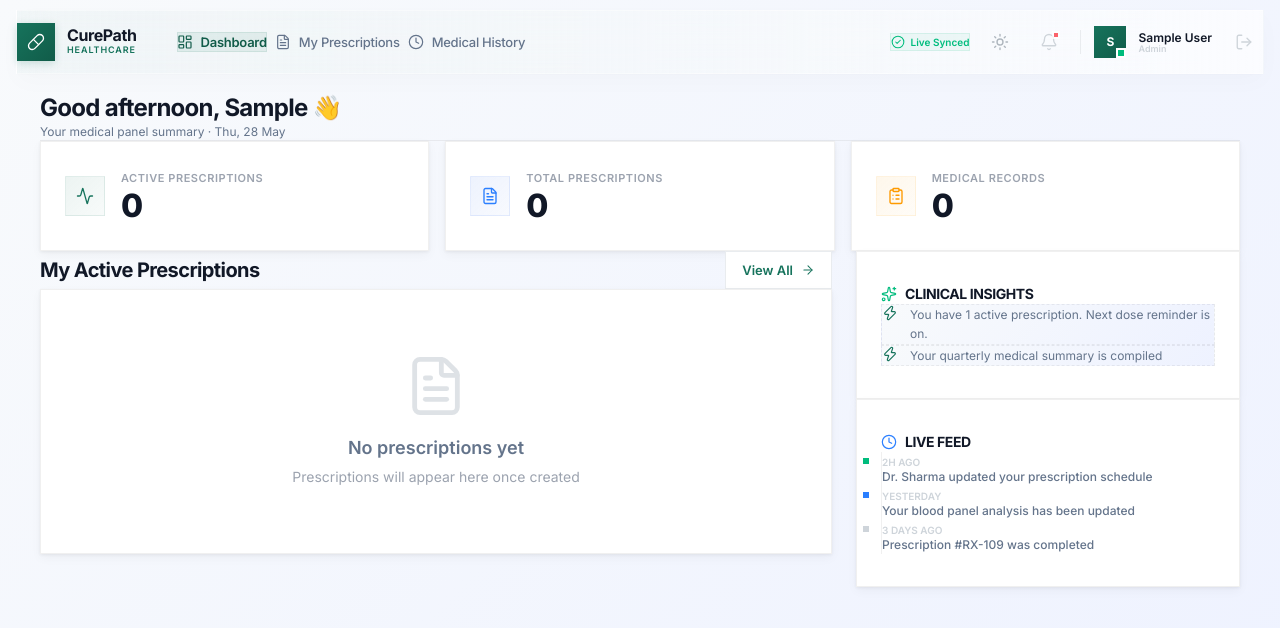
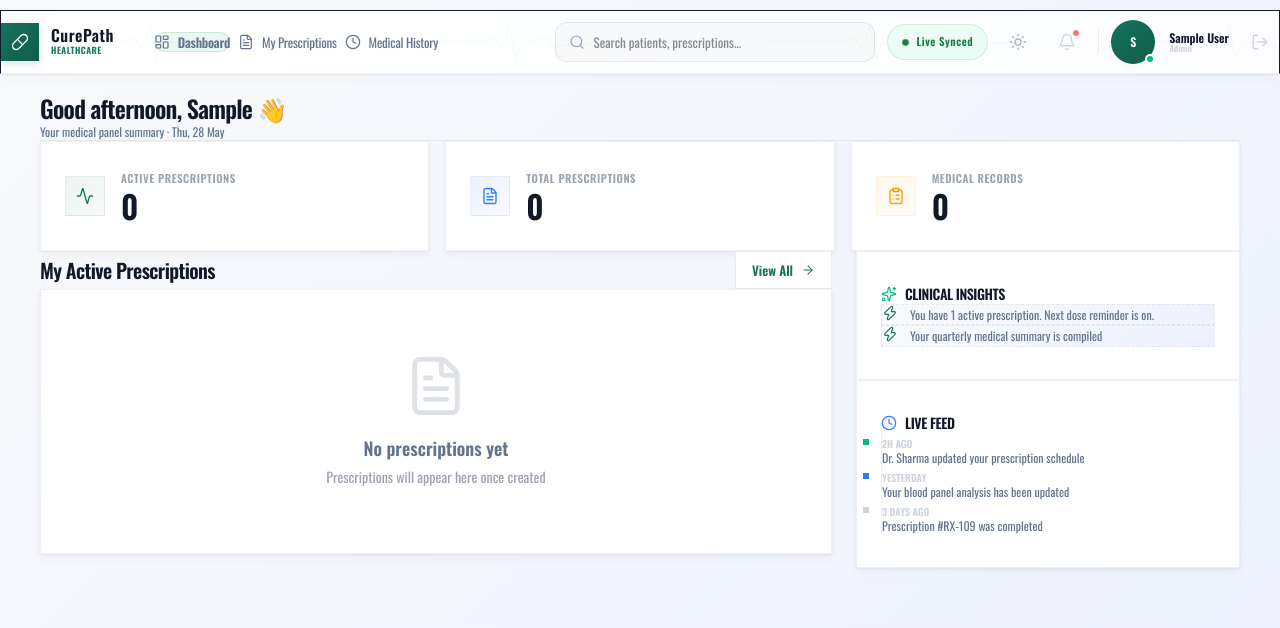
Before and after one commit to dewanggandhi01/CurePath, a Next.js app: page /dashboard in a window 1280 px wide. Shown: the top 628 px of the page. Built offline with nearby package versions, Linux system fonts and the light colour scheme; sample sign-in values are in the browser's storage.

Commit message:
feat: redesign navbar with premium glassmorphic animated ecg wave background, inline search bar, pulsing live sync capsule, and global oswald/montserrat font family stack

```diff
--- a/app/globals.css
+++ b/app/globals.css
@@ -173,7 +173,7 @@
   --color-gray-700: var(--color-gray-700);
   --color-gray-800: var(--color-gray-800);
   --color-gray-900: var(--color-gray-900);
-  --font-sans: 'Inter', system-ui, sans-serif;
+  --font-sans: Oswald, Montserrat, Arial, sans-serif;
 }
 
 /* ========== BASE RESET ========== */
@@ -189,7 +189,7 @@ html {
 }
 
 body {
-  font-family: 'Inter', system-ui, sans-serif;
+  font-family: Oswald, Montserrat, Arial, sans-serif, system-ui;
   color: var(--text-primary);
   background: var(--bg-secondary);
   -webkit-font-smoothing: antialiased;
@@ -1262,3 +1262,229 @@ svg, svg.lucide {
     animation-delay: 0.5s !important;
   }
 }
+
+/* ========== PREMIUM REDESIGNED NAVBAR STYLES ========== */
+.navbar {
+  position: relative !important;
+  overflow: hidden !important;
+  height: 64px !important;
+  backdrop-filter: blur(20px) !important;
+  background: rgba(255, 255, 255, 0.82) !important;
+  border-bottom: 1px solid rgba(0, 0, 0, 0.05) !important;
+  box-shadow:
+    0 4px 12px rgba(0, 0, 0, 0.03),
+    0 1px 2px rgba(0, 0, 0, 0.06) !important;
+  width: 100% !important;
+}
+
+[data-theme="dark"] .navbar {
+  background: rgba(11, 17, 32, 0.85) !important;
+  border-bottom-color: rgba(255, 255, 255, 0.05) !important;
+  box-shadow:
+    0 4px 12px rgba(0, 0, 0, 0.25),
+    0 1px 2px rgba(0, 0, 0, 0.3) !important;
+}
+
+.navbar-bg {
+  position: absolute !important;
+  inset: 0 !important;
+  opacity: 0.035 !important;
+  background-image: url('/ecg-line.svg') !important;
+  background-repeat: repeat-x !important;
+  background-position: left center !important;
+  background-size: 360px 40px !important;
+  animation: moveWave 30s linear infinite !important;
+  pointer-events: none !important;
+  z-index: 1 !important;
+}
+
+[data-theme="dark"] .navbar-bg {
+  opacity: 0.06 !important;
+  filter: brightness(1.5);
+}
+
+@keyframes moveWave {
+  0% { background-position: 0px center; }
+  100% { background-position: 720px center; }
+}
+
+.navbar-content {
+  position: relative !important;
+  z-index: 2 !important;
+  width: 100% !important;
+  height: 100% !important;
+  display: flex !important;
+  align-items: center !important;
+  justify-content: space-between !important;
+}
+
+.nav-link {
+  transition: all 0.3s ease !important;
+  display: inline-flex !important;
+  align-items: center !important;
+  gap: 8px !important;
+  color: var(--text-secondary) !important;
+}
+
+.nav-link:hover {
+  color: #15803d !important;
+  transform: translateY(-2px) !important;
+}
+
+[data-theme="dark"] .nav-link:hover {
+  color: #4ade80 !important;
+}
+
+.live-badge {
+  background: #ecfdf5 !important;
+  color: #15803d !important;
+  padding: 8px 14px !important;
+  border-radius: 999px !important;
+  display: inline-flex !important;
+  align-items: center !important;
+  gap: 8px !important;
+  font-size: 11px !important;
+  font-weight: 700 !important;
+  border: 1px solid rgba(21, 128, 61, 0.12) !important;
+  letter-spacing: 0.5px !important;
+}
+
+[data-theme="dark"] .live-badge {
+  background: rgba(22, 163, 74, 0.08) !important;
+  color: #4ade80 !important;
+  border-color: rgba(74, 222, 128, 0.15) !important;
+}
+
+.live-dot {
+  width: 7px !important;
+  height: 7px !important;
+  background-color: #15803d !important;
+  border-radius: 50% !important;
+  animation: livePulse 2s infinite !important;
+  display: inline-block !important;
+}
+
+[data-theme="dark"] .live-dot {
+  background-color: #4ade80 !important;
+}
+
+@keyframes livePulse {
+  0% {
+    transform: scale(0.95);
+    box-shadow: 0 0 0 0 rgba(21, 128, 61, 0.7);
+  }
+  70% {
+    transform: scale(1);
+    box-shadow: 0 0 0 6px rgba(21, 128, 61, 0);
+  }
+  100% {
+    transform: scale(0.95);
+    box-shadow: 0 0 0 0 rgba(21, 128, 61, 0);
+  }
+}
+
+@keyframes livePulseDark {
+  0% {
+    transform: scale(0.95);
+    box-shadow: 0 0 0 0 rgba(74, 222, 128, 0.7);
+  }
+  70% {
+    transform: scale(1);
+    box-shadow: 0 0 0 6px rgba(74, 222, 128, 0);
+  }
+  100% {
+    transform: scale(0.95);
+    box-shadow: 0 0 0 0 rgba(74, 222, 128, 0);
+  }
+}
+
+[data-theme="dark"] .live-dot {
+  animation: livePulseDark 2s infinite !important;
+}
+
+.avatar {
+  width: 44px !important;
+  height: 44px !important;
+  border-radius: 50% !important;
+  overflow: hidden !important;
+  display: flex !important;
+  align-items: center !important;
+  justify-content: center !important;
+  box-shadow: 0 2px 8px rgba(0, 0, 0, 0.05) !important;
+}
+
+.profile {
+  display: flex !important;
+  align-items: center !important;
+  gap: 14px !important;
+}
+
+.navbar-search-wrapper {
+  position: relative;
+  display: flex;
+  align-items: center;
+}
+
+.navbar-search-wrapper .search-icon {
+  position: absolute;
+  left: 14px;
+  color: #94a3b8;
+  pointer-events: none;
+  z-index: 10;
+}
+
+.navbar-search {
+  width: 320px !important;
+  height: 40px !important;
+  border-radius: 12px !important;
+  border: 1px solid rgba(0, 0, 0, 0.08) !important;
+  padding: 0 16px 0 38px !important;
+  font-size: 13px !important;
+  background: rgba(0, 0, 0, 0.02) !important;
+  transition: all 0.3s ease !important;
+  color: var(--text-primary) !important;
+  outline: none !important;
+}
+
+.navbar-search:hover {
+  background: rgba(0, 0, 0, 0.04) !important;
+  border-color: rgba(0, 0, 0, 0.12) !important;
+}
+
+.navbar-search:focus {
+  background: var(--bg-primary) !important;
+  border-color: #16a34a !important;
+  box-shadow: 0 0 0 3px rgba(22, 163, 74, 0.1) !important;
+}
+
+[data-theme="dark"] .navbar-search {
+  background: rgba(255, 255, 255, 0.03) !important;
+  border-color: rgba(255, 255, 255, 0.08) !important;
+}
+
+[data-theme="dark"] .navbar-search:hover {
+  background: rgba(255, 255, 255, 0.05) !important;
+  border-color: rgba(255, 255, 255, 0.12) !important;
+}
+
+[data-theme="dark"] .navbar-search:focus {
+  background: #0f172a !important;
+  border-color: #4ade80 !important;
+  box-shadow: 0 0 0 3px rgba(74, 222, 128, 0.15) !important;
+}
+
+.bell-badge {
+  position: absolute !important;
+  top: 6px !important;
+  right: 6px !important;
+  width: 8px !important;
+  height: 8px !important;
+  border-radius: 50% !important;
+  background-color: #ef4444 !important;
+  border: 1.5px solid var(--bg-primary) !important;
+}
+
+.logo-text {
+  letter-spacing: 0.5px !important;
+  font-weight: 700 !important;
+}
--- a/components/Navbar.tsx
+++ b/components/Navbar.tsx
@@ -1,7 +1,7 @@
 "use client";
 
 import Link from "next/link";
-import { usePathname } from "next/navigation";
+import { usePathname, useRouter } from "next/navigation";
 import { useState, useEffect } from "react";
 import { motion, AnimatePresence } from "framer-motion";
 import {
@@ -15,6 +15,7 @@ import {
   Menu,
   X,
   CheckCircle2,
+  Search,
 } from "lucide-react";
 import type { User } from "@/lib/auth";
 import ThemeToggle from "@/components/ThemeToggle";
@@ -39,9 +40,11 @@ export default function Navbar({
   onLogout: () => void;
 }) {
   const pathname = usePathname();
+  const router = useRouter();
   const links = user.role === "doctor" ? doctorLinks : patientLinks;
   const [mobileOpen, setMobileOpen] = useState(false);
   const [scrolled, setScrolled] = useState(false);
+  const [searchQuery, setSearchQuery] = useState("");
 
   useEffect(() => {
     const handleScroll = () => setScrolled(window.scrollY > 8);
@@ -51,6 +54,12 @@ export default function Navbar({
 
   const isActive = (href: string) =>
     pathname === href || (href !== "/dashboard" && pathname.startsWith(href));
+
+  const handleSearchKeyDown = (e: React.KeyboardEvent<HTMLInputElement>) => {
+    if (e.key === "Enter" && searchQuery.trim()) {
+      router.push(`/dashboard/prescriptions?q=${encodeURIComponent(searchQuery.trim())}`);
+    }
+  };
 
   return (
     <>
@@ -62,20 +71,16 @@ export default function Navbar({
         }}
       >
         <nav
-          className="mx-auto max-w-[1440px] px-6 md:px-8 h-[64px] flex items-center justify-between transition-all duration-300 border"
+          className="mx-auto max-w-[1440px] px-6 md:px-8 flex items-center justify-between transition-all duration-300 border navbar rounded-exempt"
           style={{
             width: "calc(100% - 32px)",
-            borderRadius: "0px",
-            background: "var(--navbar-bg-glass)",
-            backdropFilter: "blur(18px)",
-            WebkitBackdropFilter: "blur(18px)",
-            borderBottom: "1px solid var(--navbar-border-glass)",
-            borderColor: scrolled ? "var(--navbar-border-glass-scrolled)" : "var(--navbar-border-glass)",
-            boxShadow: scrolled
-              ? "0 4px 20px rgba(0, 0, 0, 0.03), 0 1px 3px rgba(0, 0, 0, 0.05)"
-              : "0 1px 2px rgba(0, 0, 0, 0.01), 0 8px 24px rgba(15, 23, 42, 0.02)",
           }}
         >
+          {/* ECG repeating heartbeat wave background */}
+          <div className="navbar-bg"></div>
+
+          {/* Nav contents container */}
+          <div className="navbar-content">
             {/* Logo Section */}
             <div className="flex items-center gap-10">
               <Link href="/dashboard" className="flex items-center gap-3 group">
@@ -90,14 +95,14 @@ export default function Navbar({
                 </div>
                 <div className="flex flex-col">
                   <span
-                  className="text-[16px] font-bold tracking-tight leading-none"
+                    className="text-[16px] leading-none logo-text"
                     style={{ color: "var(--text-primary)" }}
                   >
                     CurePath
                   </span>
                   <span
                     className="text-[9px] font-semibold uppercase tracking-widest mt-0.5"
-                  style={{ color: "var(--color-primary-500)" }}
+                    style={{ color: "var(--color-primary-500)", letterSpacing: "0.5px" }}
                   >
                     Healthcare
                   </span>
@@ -112,23 +117,11 @@ export default function Navbar({
                     <Link
                       key={link.href}
                       href={link.href}
-                    className="relative flex items-center gap-2 px-3.5 py-1.5 rounded-[12px] text-[13px] transition-all duration-200"
+                      className="relative flex items-center gap-2 px-3.5 py-1.5 rounded-[12px] text-[13px] nav-link font-medium"
                       style={{
                         fontWeight: active ? 600 : 500,
                         color: active ? "var(--color-primary-600)" : "var(--text-secondary)",
                         letterSpacing: "-0.02em",
-                    }}
-                    onMouseEnter={(e) => {
-                      if (!active) {
-                        e.currentTarget.style.background = "var(--navbar-link-hover)";
-                        e.currentTarget.style.transform = "translateY(-0.5px)";
-                      }
-                    }}
-                    onMouseLeave={(e) => {
-                      if (!active) {
-                        e.currentTarget.style.background = "transparent";
-                        e.currentTarget.style.transform = "none";
-                      }
                       }}
                     >
                       <link.icon className="w-4 h-4" />
@@ -138,8 +131,8 @@ export default function Navbar({
                           layoutId="nav-active-pill"
                           className="absolute inset-0 -z-10 rounded-[12px]"
                           style={{
-                          background: "var(--navbar-active-bg)",
-                          border: "1px solid var(--navbar-active-border)",
+                            background: "rgba(22, 163, 74, 0.08)",
+                            border: "1px solid rgba(22, 163, 74, 0.15)",
                           }}
                           transition={{ type: "spring", stiffness: 380, damping: 30 }}
                         />
@@ -152,40 +145,56 @@ export default function Navbar({
 
             {/* Actions & Profile Box */}
             <div className="flex items-center gap-3">
+              {/* Search Bar */}
+              <div className="hidden xl:flex navbar-search-wrapper">
+                <Search className="search-icon w-4 h-4" />
+                <input
+                  type="text"
+                  placeholder="Search patients, prescriptions..."
+                  className="navbar-search"
+                  value={searchQuery}
+                  onChange={(e) => setSearchQuery(e.target.value)}
+                  onKeyDown={handleSearchKeyDown}
+                />
+              </div>
+
               {/* Sync Indicator */}
-            <div className="hidden sm:flex items-center gap-1.5 px-2.5 py-1 rounded-full border bg-emerald-500/5 dark:bg-emerald-500/10 border-emerald-500/10 text-[10px] font-semibold text-emerald-500">
-              <CheckCircle2 className="w-3.5 h-3.5" />
+              <div className="hidden sm:flex items-center">
+                <div className="live-badge">
+                  <span className="live-dot" />
                   <span>Live Synced</span>
+                </div>
               </div>
 
               <ThemeToggle />
 
               {/* Notification Icon with Red Badge Pulse */}
               <button
-              className="relative p-2 rounded-xl transition-all duration-200 hover:bg-gray-100 dark:hover:bg-gray-800 text-gray-400 hover:text-gray-600 dark:hover:text-gray-300"
+                className="relative p-2 rounded-xl transition-all duration-200 text-gray-400 hover:text-gray-600 dark:hover:text-gray-300"
                 style={{ padding: "10px" }}
               >
                 <Bell className="w-[18px] h-[18px]" />
-              <span className="absolute top-2 right-2 w-2 h-2 bg-red-500 rounded-full border-2 border-white dark:border-gray-900 animate-pulse" />
+                <span className="bell-badge animate-pulse" />
               </button>
 
               <div className="hidden sm:block w-px h-6 bg-gray-200 dark:bg-gray-800" />
 
               {/* Profile section rounded container */}
               <div
-              className="hidden sm:flex items-center gap-3 px-3 py-1.5 rounded-xl border border-transparent transition-all duration-200 hover:bg-gray-50 dark:hover:bg-gray-800/40 cursor-pointer"
-              onMouseEnter={(e) => e.currentTarget.style.borderColor = "var(--card-border)"}
-              onMouseLeave={(e) => e.currentTarget.style.borderColor = "transparent"}
+                onClick={() => router.push(user.role === "doctor" ? "/dashboard/patients" : "/dashboard/history")}
+                className="profile cursor-pointer"
               >
                 <div className="relative">
+                  <div className="avatar">
                     <div
-                  className="w-8 h-8 rounded-full flex items-center justify-center font-bold text-xs"
+                      className="w-full h-full flex items-center justify-center font-bold text-xs"
                       style={{
                         background: "linear-gradient(135deg, var(--color-primary-500), var(--color-primary-600))",
                         color: "white",
                       }}
                     >
                       {user.name.charAt(0)}
+                    </div>
                   </div>
                   {/* Green online dot */}
                   <span className="absolute bottom-0 right-0 w-2.5 h-2.5 bg-emerald-500 rounded-full border-2 border-white dark:border-gray-900" />
@@ -216,6 +225,7 @@ export default function Navbar({
               >
                 {mobileOpen ? <X className="w-5 h-5" /> : <Menu className="w-5 h-5" />}
               </button>
+            </div>
           </div>
         </nav>
       </header>
```
Also changed, not shown: public/ecg-line.svg (added). Lines whose indentation alone changed are shown as unchanged.
